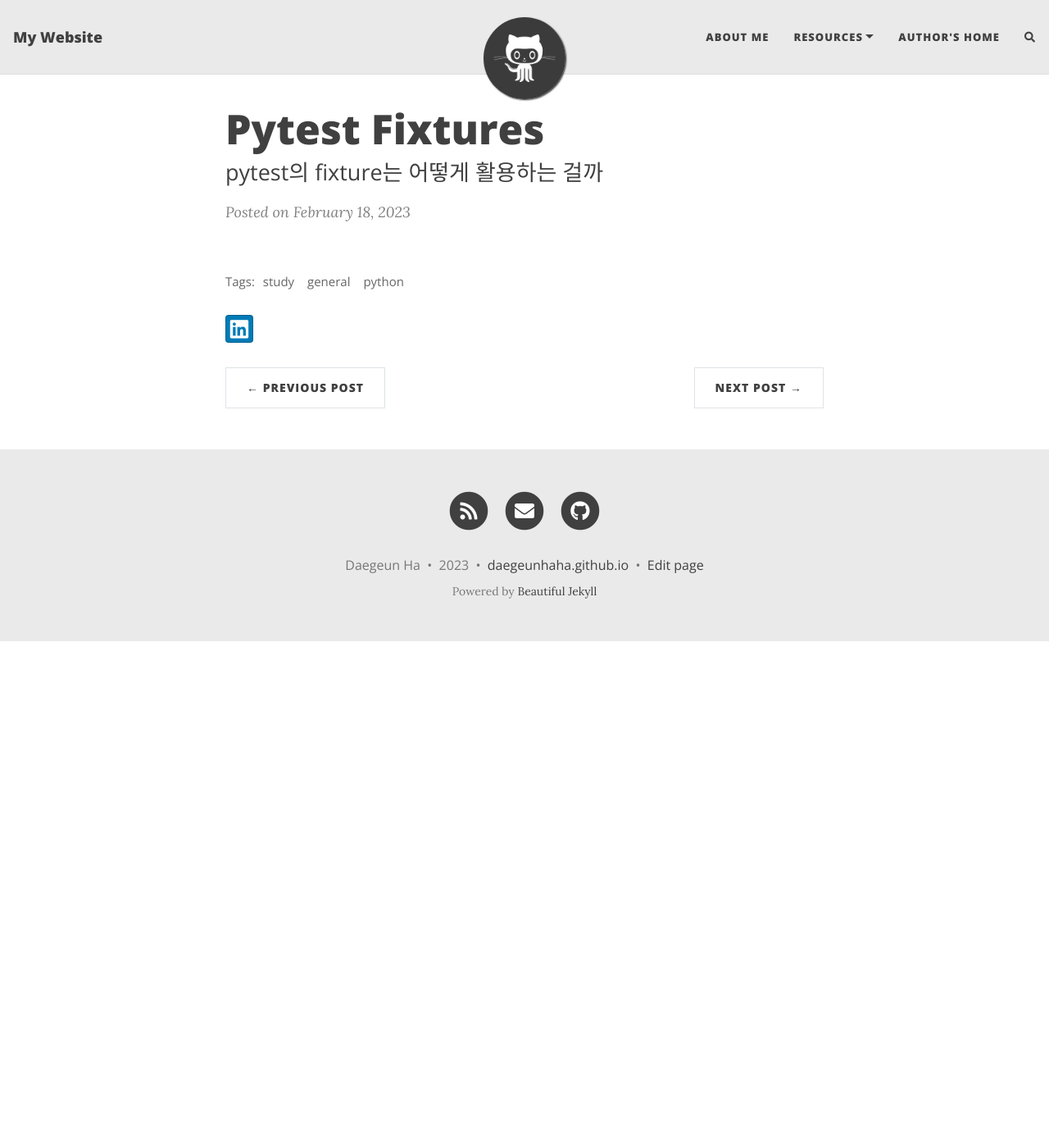
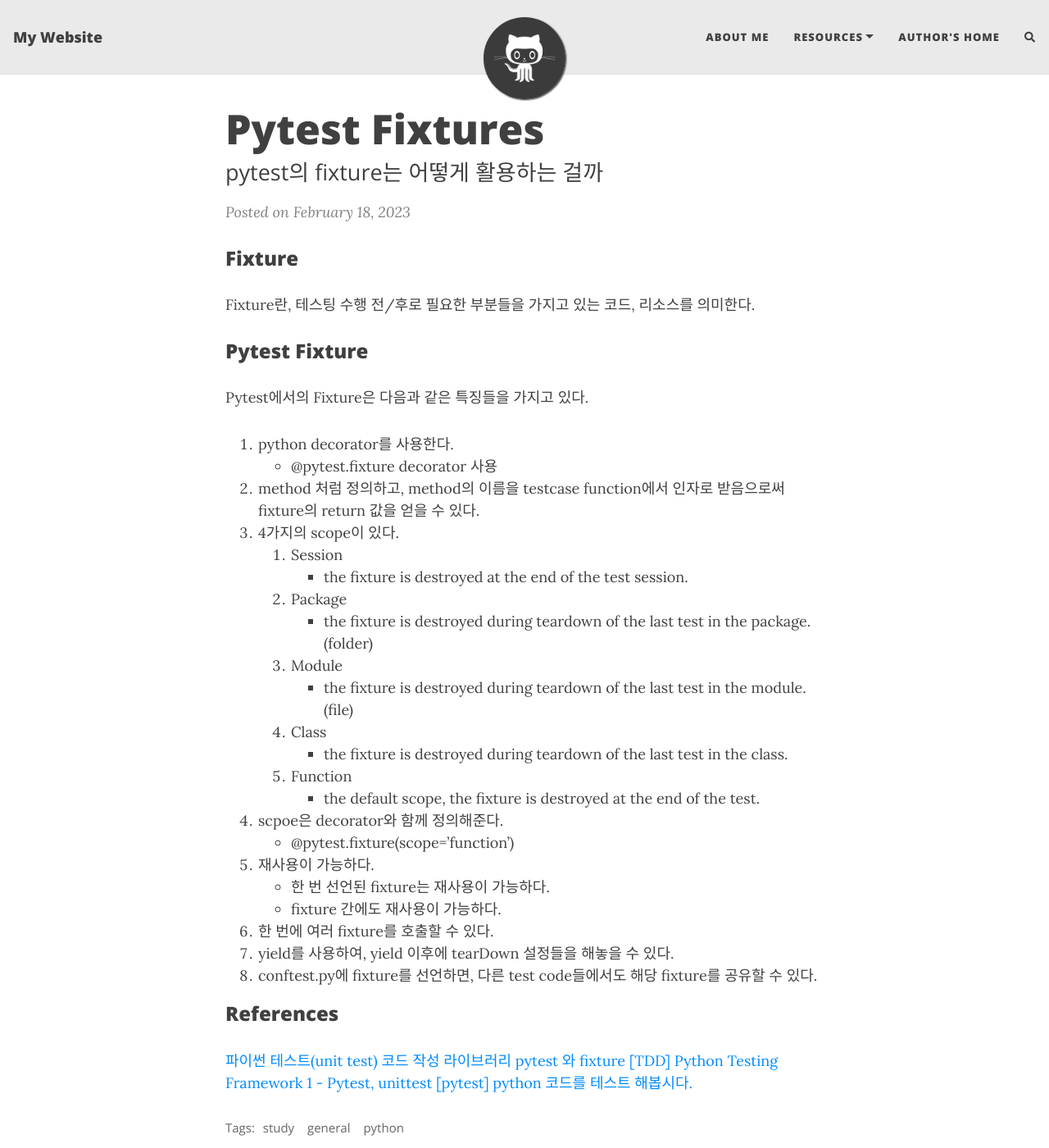
Before and after one commit to daegeunhaha/daegeunhaha.github.io, a Jekyll site: the page built from _posts/2023-02-18-pytest-fixture.md, in a window 1280 px wide and 1400 px high. Shown: the whole window at 82% size. Built offline with Jekyll 4.4.1, drawn with Linux system fonts in a browser that asks for light colours; nearby versions of some CDN libraries; comment, search, counter and statistics services are not loaded.

Commit message:
posts about pytest

```diff
--- a/_posts/2023-02-18-pytest-fixture.md
+++ b/_posts/2023-02-18-pytest-fixture.md
@@ -5,3 +5,40 @@ subtitle: pytest의 fixture는 어떻게 활용하는 걸까
 tags: [study, general, python]
 comments: true
 ---
+
+### Fixture
+
+Fixture란, 테스팅 수행 전/후로 필요한 부분들을 가지고 있는 코드, 리소스를 의미한다.
+
+### Pytest Fixture
+
+Pytest에서의 Fixture은 다음과 같은 특징들을 가지고 있다.
+
+1. python decorator를 사용한다.
+    * @pytest.fixture decorator 사용
+2. method 처럼 정의하고, method의 이름을 testcase function에서 인자로 받음으로써 fixture의 return 값을 얻을 수 있다.
+3. 4가지의 scope이 있다.
+    1. Session
+        * the fixture is destroyed at the end of the test session.
+    2. Package
+        * the fixture is destroyed during teardown of the last test in the package. (folder)
+    3. Module
+        * the fixture is destroyed during teardown of the last test in the module. (file)
+    4. Class
+        * the fixture is destroyed during teardown of the last test in the class.
+    5. Function
+        * the default scope, the fixture is destroyed at the end of the test.
+4. scpoe은 decorator와 함께 정의해준다.
+    * @pytest.fixture(scope='function')
+5. 재사용이 가능하다.
+    * 한 번 선언된 fixture는 재사용이 가능하다.
+    * fixture 간에도 재사용이 가능하다.
+6. 한 번에 여러 fixture를 호출할 수 있다.
+7. yield를 사용하여, yield 이후에 tearDown 설정들을 해놓을 수 있다.
+8. conftest.py에 fixture를 선언하면, 다른 test code들에서도 해당 fixture를 공유할 수 있다.
+
+### References
+
+[파이썬 테스트(unit test) 코드 작성 라이브러리 pytest 와 fixture](https://toramko.tistory.com/entry/python-%ED%8C%8C%EC%9D%B4%EC%8D%AC-%ED%85%8C%EC%8A%A4%ED%8A%B8unit-test-%EC%BD%94%EB%93%9C-%EC%9E%91%EC%84%B1-%EB%9D%BC%EC%9D%B4%EB%B8%8C%EB%9F%AC%EB%A6%AC-pytest-%EC%99%80-fixture)
+[[TDD] Python Testing Framework 1 - Pytest, unittest](https://libertegrace.tistory.com/entry/TDD-Python-Testing-Framework-Pytest-unittest)
+[[pytest] python 코드를 테스트 해봅시다.](https://binux.tistory.com/47)
```
Also changed, not shown: _posts/2023-01-25-python-tips.md (+5 -0 lines).
